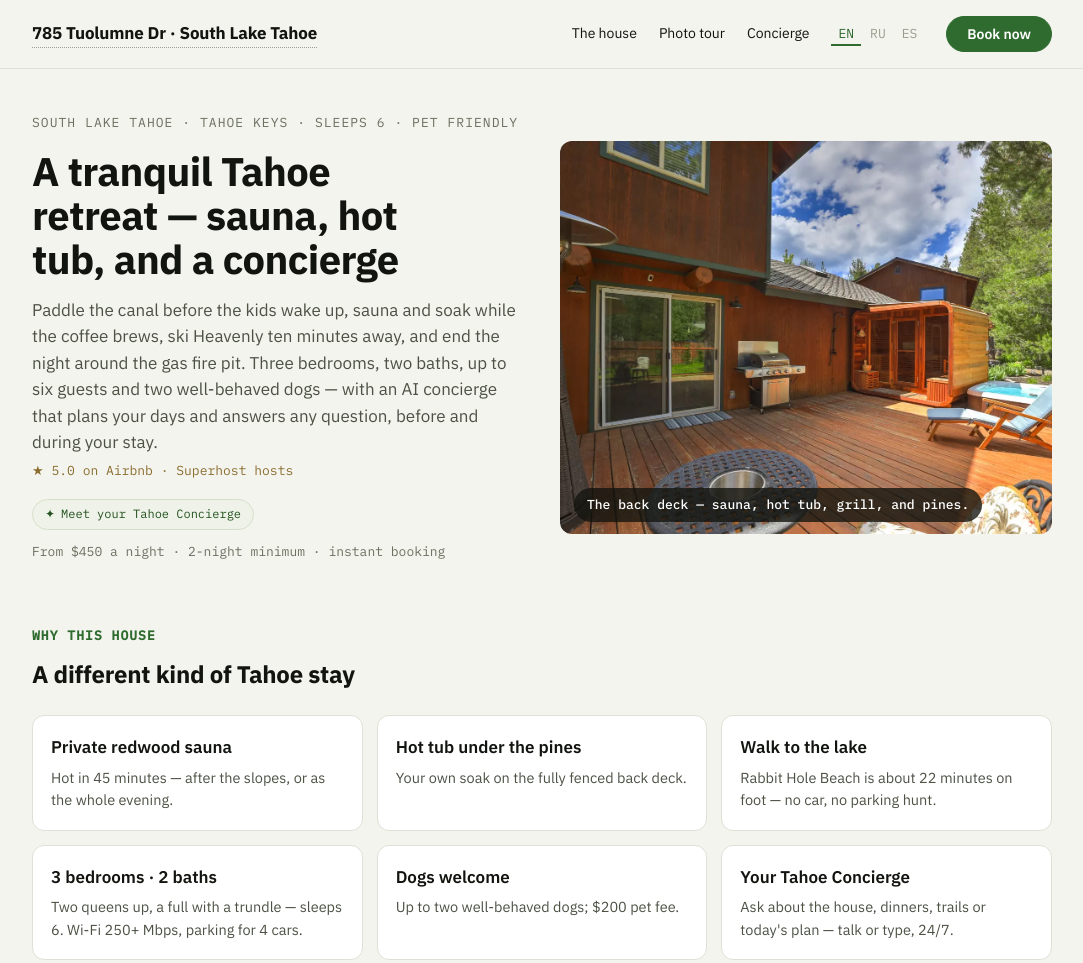
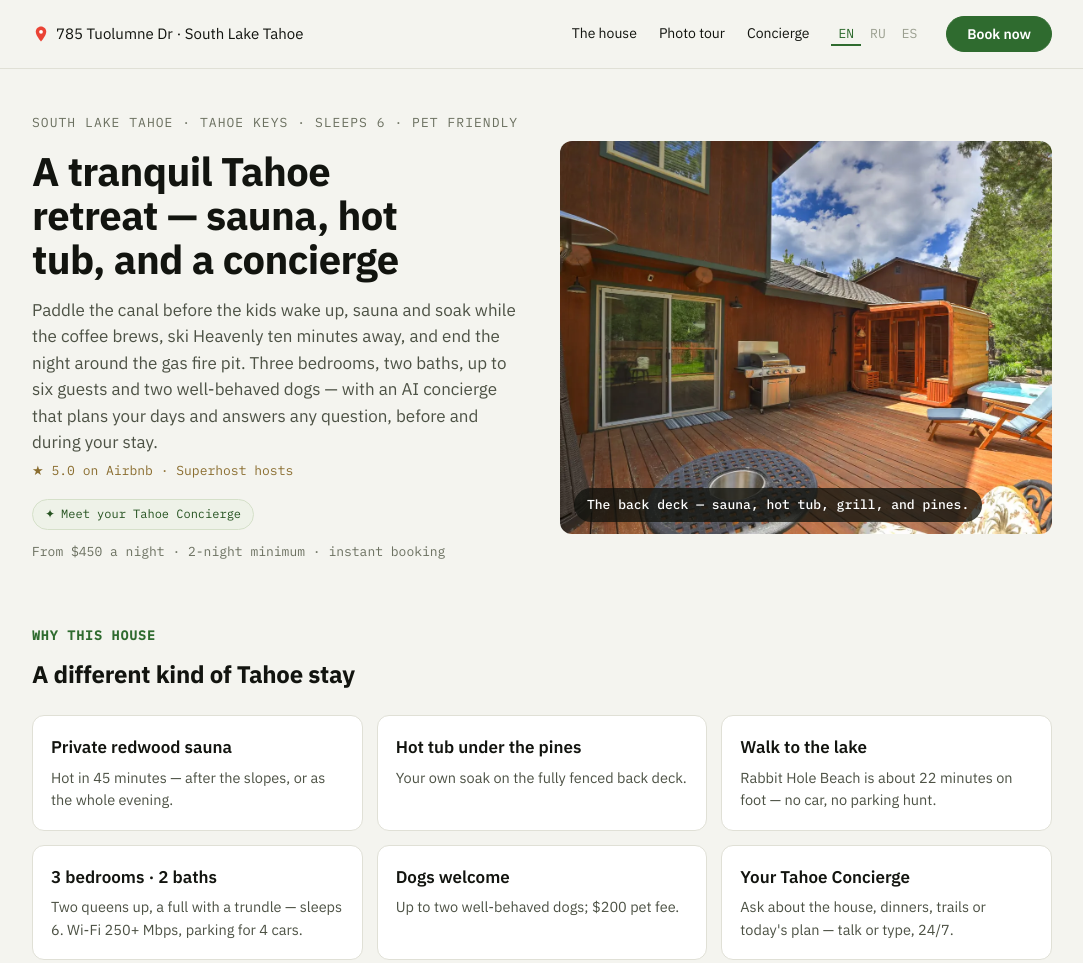
Before and after one commit to ab2005/tahoe-concierge-landing, a plain HTML site: page index.html in a window 1280 px wide. Shown: the top 963 px of the page, without its empty margins (98-1181 px from the left). Drawn offline with Linux system fonts and the light colour scheme.

Commit message:
The address is a location, not a command: pin icon, plain weight, map view

```diff
--- a/index.html
+++ b/index.html
@@ -117,7 +117,10 @@
 
 <div class="sitenav">
   <nav style="display:flex;align-items:center;justify-content:space-between;gap:24px;max-width:1020px;margin:0 auto;padding:16px 20px;">
-    <a href="https://www.google.com/maps/dir/?api=1&amp;destination=785+Tuolumne+Drive,+South+Lake+Tahoe,+CA+96150" target="_blank" rel="noopener" style="font-weight:700;font-size:17px;letter-spacing:-0.01em;color:inherit;text-decoration:none;border-bottom:1px dotted #9a9f8f;padding-bottom:1px;">785&nbsp;Tuolumne&nbsp;Dr · South&nbsp;Lake&nbsp;Tahoe</a>
+    <a href="https://www.google.com/maps/search/?api=1&amp;query=785+Tuolumne+Drive,+South+Lake+Tahoe,+CA+96150" target="_blank" rel="noopener" style="display:inline-flex;align-items:center;gap:6px;font-weight:400;font-size:15px;color:inherit;text-decoration:none;">
+      <svg width="18" height="18" viewBox="0 0 24 24" aria-hidden="true" style="flex:none;"><path fill="#EA4335" d="M12 2C8.13 2 5 5.13 5 9c0 5.25 7 13 7 13s7-7.75 7-13c0-3.87-3.13-7-7-7z"/><circle cx="12" cy="9" r="2.5" fill="#fff"/></svg>
+      <span>785&nbsp;Tuolumne&nbsp;Dr · South&nbsp;Lake&nbsp;Tahoe</span>
+    </a>
     <div style="display:flex;gap:22px;align-items:center;font-size:14px;">
       <a class="navlink" href="#house" data-t="navHouse">The house</a>
       <a class="navlink" href="#tour" data-t="navTour">Photo tour</a>
```
